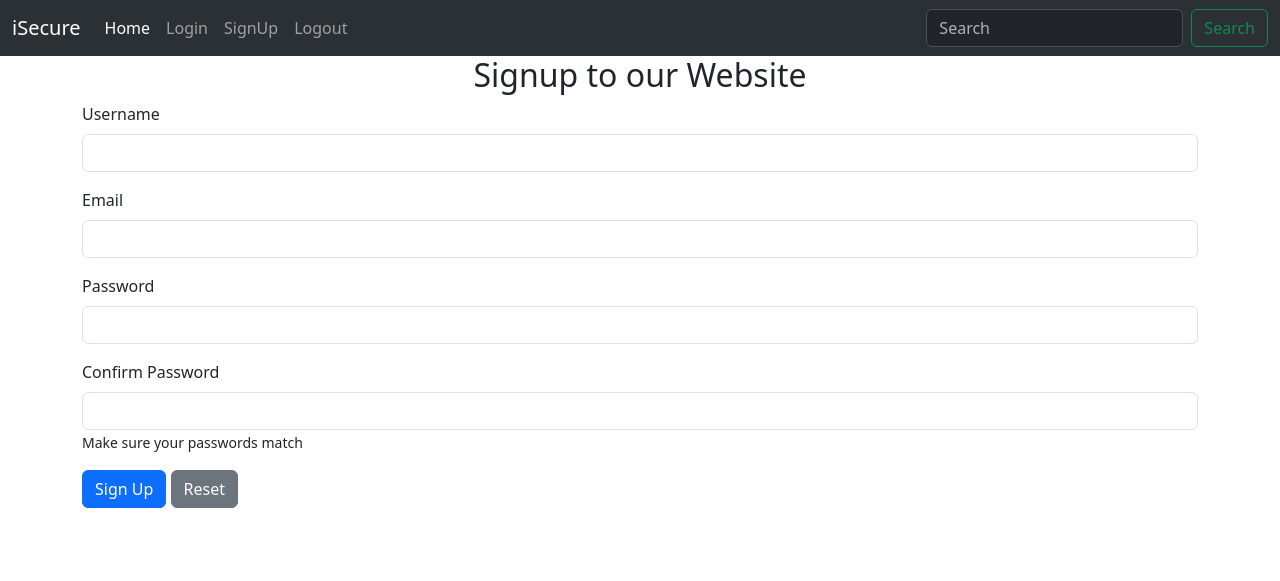
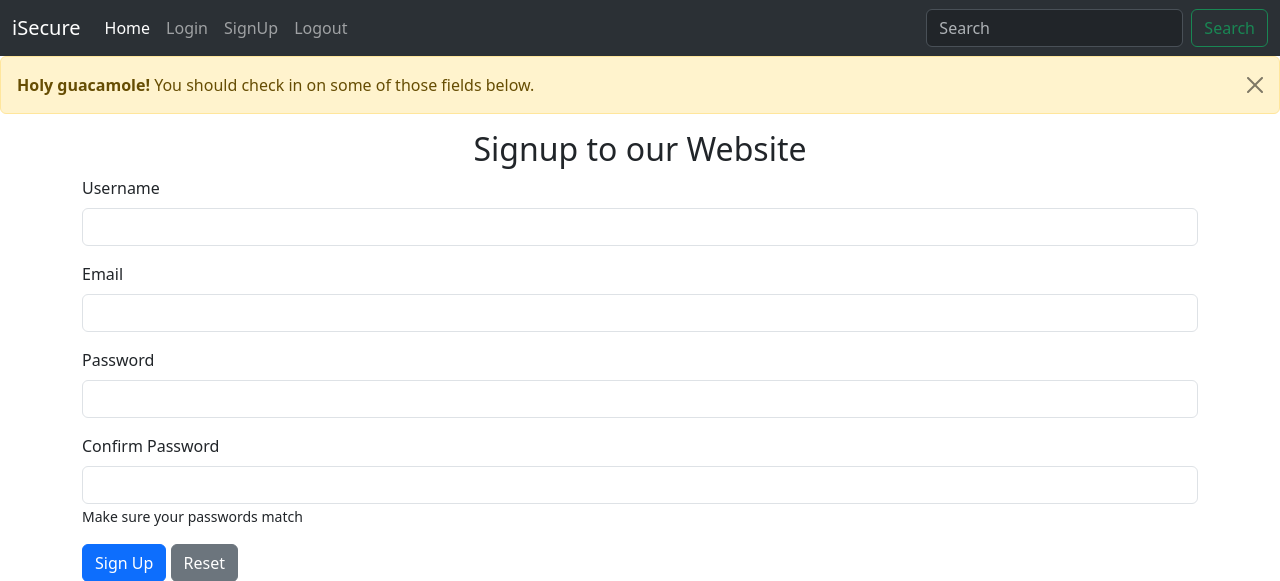
Before and after one commit to DXDDEVIL/DXD, a PHP site: page /signup.php in a window 1280 px wide. Shown: the top 581 px of the page. Run offline with PHP 8.4, Linux system fonts and the light colour scheme.

Commit message:
till alert

```diff
--- a/loginsystem/signup.php
+++ b/loginsystem/signup.php
@@ -6,9 +6,15 @@
     <meta name="viewport" content="width=device-width, initial-scale=1.0">
     <title>Successfully signed up</title>
     <?php require 'partials/_navbar.php'; ?>
+    <div class="alert alert-warning alert-dismissible fade show" role="alert">
+        <strong>Holy guacamole!</strong> You should check in on some of those fields below.
+        <button type="button" class="btn-close" data-bs-dismiss="alert" aria-label="Close"></button>
+    </div>
 </head>
 
 <body>
+
+    </div>
     <div class="container">
         <h2 class="text-center">Signup to our Website</h2>
         <form action="dxd/loginsystem/" method="post">
```
